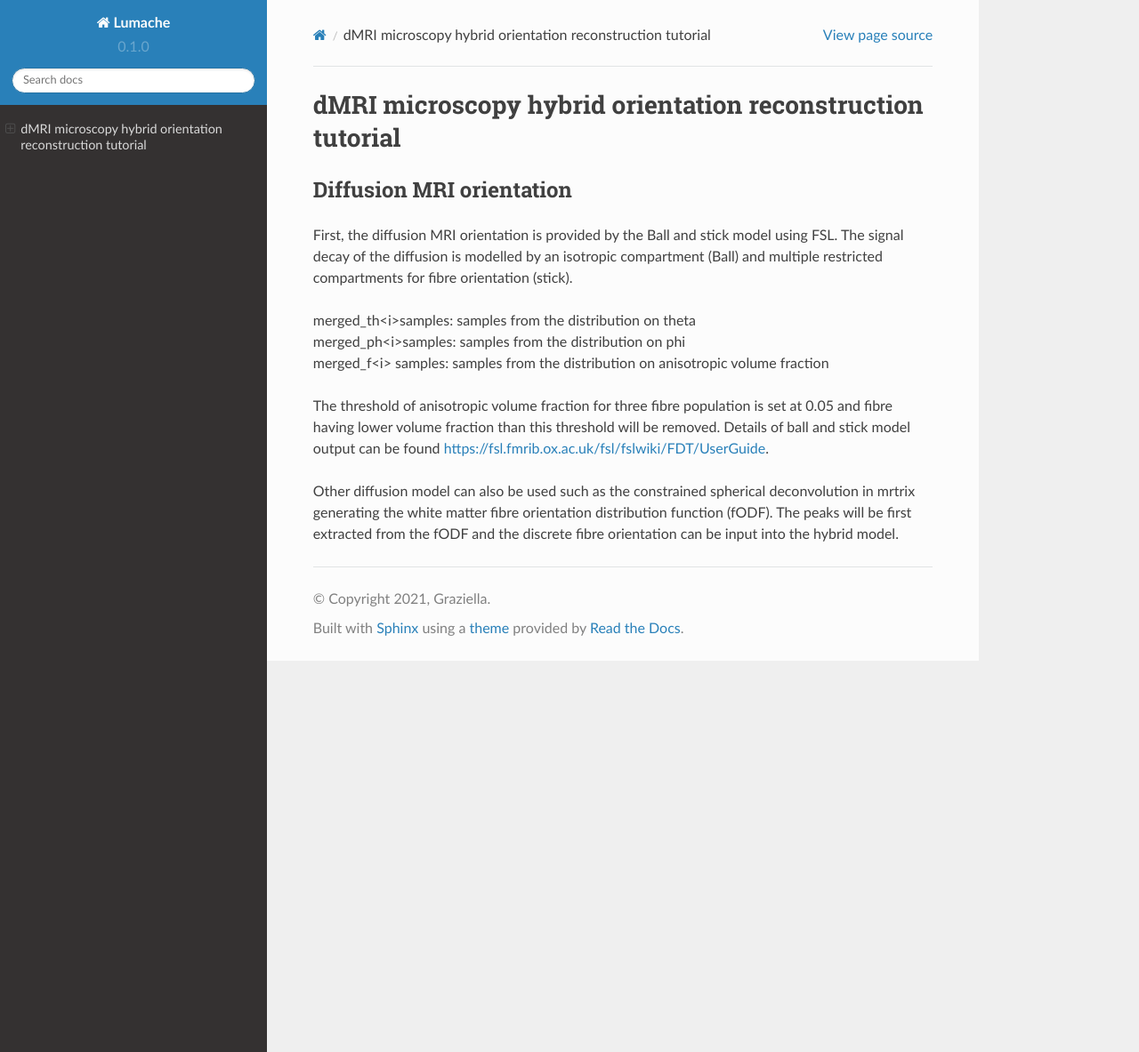
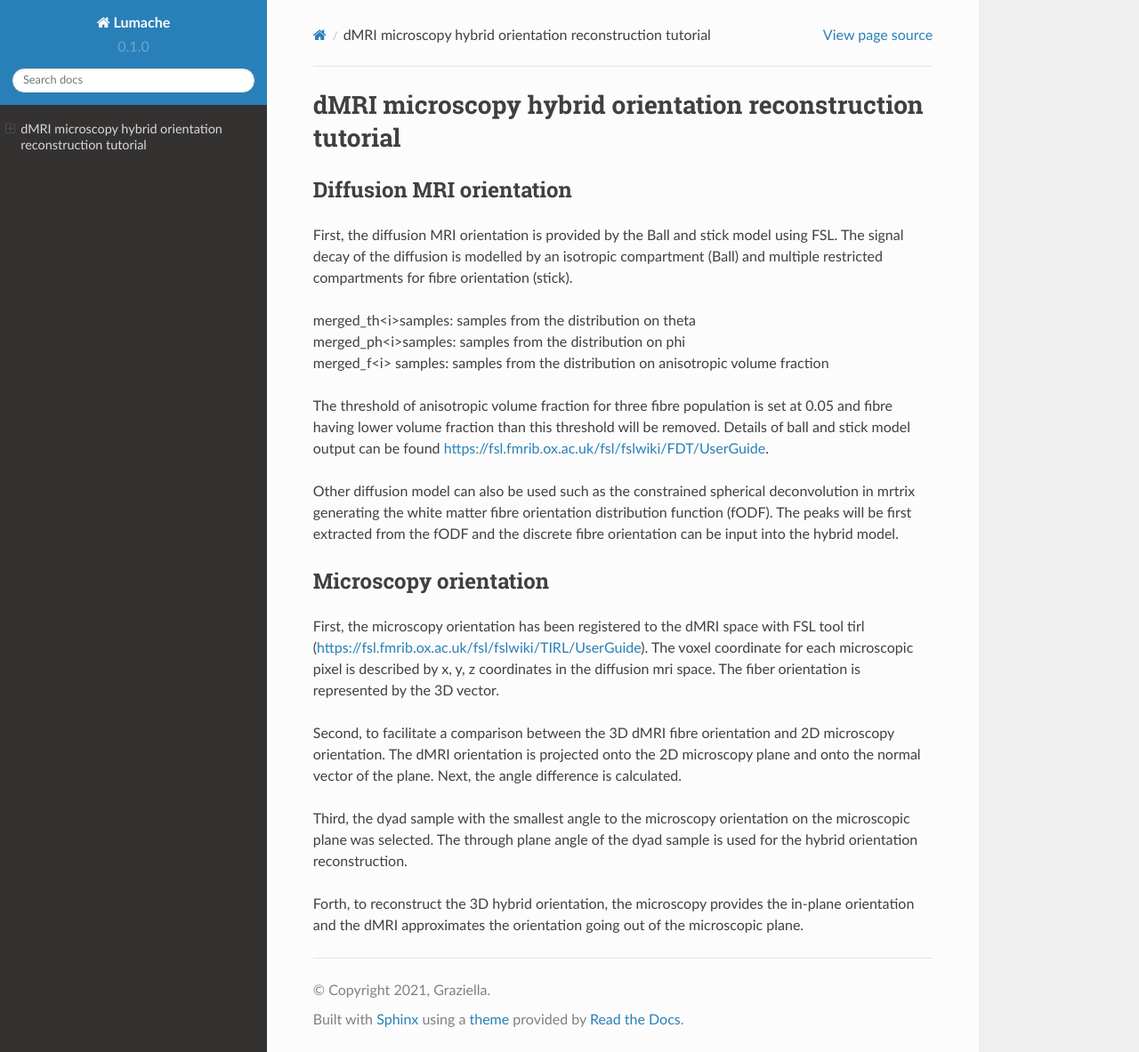
Before and after one commit to Silei-Silei/Hybrid_tractography_tutorial, a Sphinx documentation site: the page built from docs/source/index.rst, in a window 1280 px wide and 1183 px high. Shown: the whole window at 89% size. Built offline with Sphinx 7.4.7 and the Read the Docs theme 2.0.0, drawn with Linux system fonts in a browser that asks for light colours.

Commit message:
Update index.rst

```diff
--- a/docs/source/index.rst
+++ b/docs/source/index.rst
@@ -15,3 +15,14 @@
 
 
 Other diffusion model can also be used such as the constrained spherical deconvolution in mrtrix generating the white matter fibre orientation distribution function (fODF). The peaks will be first extracted from the fODF and the discrete fibre orientation can be input into the hybrid model.
+
+
+Microscopy orientation
+--------
+First, the microscopy orientation has been registered to the dMRI space with FSL tool tirl (https://fsl.fmrib.ox.ac.uk/fsl/fslwiki/TIRL/UserGuide). The voxel coordinate for each microscopic pixel is described by x, y, z coordinates in the diffusion mri space. The fiber orientation is represented by the 3D vector.
+
+Second, to facilitate a comparison between the 3D dMRI fibre orientation and 2D microscopy orientation. The dMRI orientation is projected onto the 2D microscopy plane and onto the normal vector of the plane. Next, the angle difference is calculated.
+
+Third, the dyad sample with the smallest angle to the microscopy orientation on the microscopic plane was selected. The through plane angle of the dyad sample is used for the hybrid orientation reconstruction.
+
+Forth, to reconstruct the 3D hybrid orientation, the microscopy provides the in-plane orientation and the dMRI approximates the orientation going out of the microscopic plane.
```
